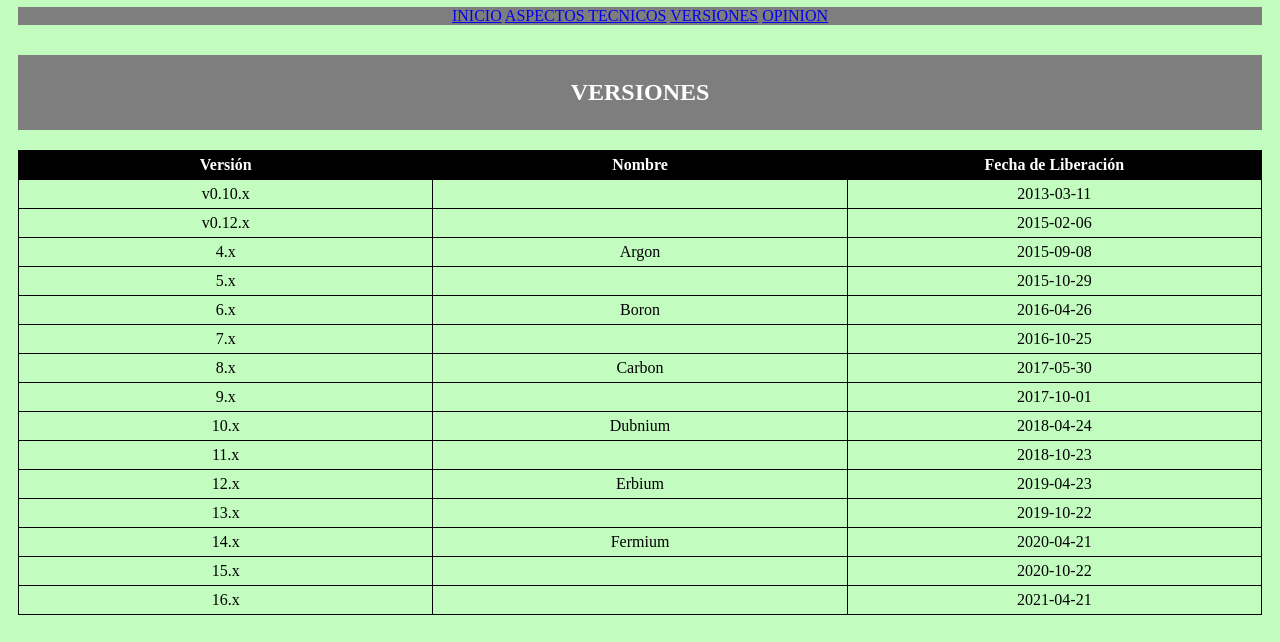
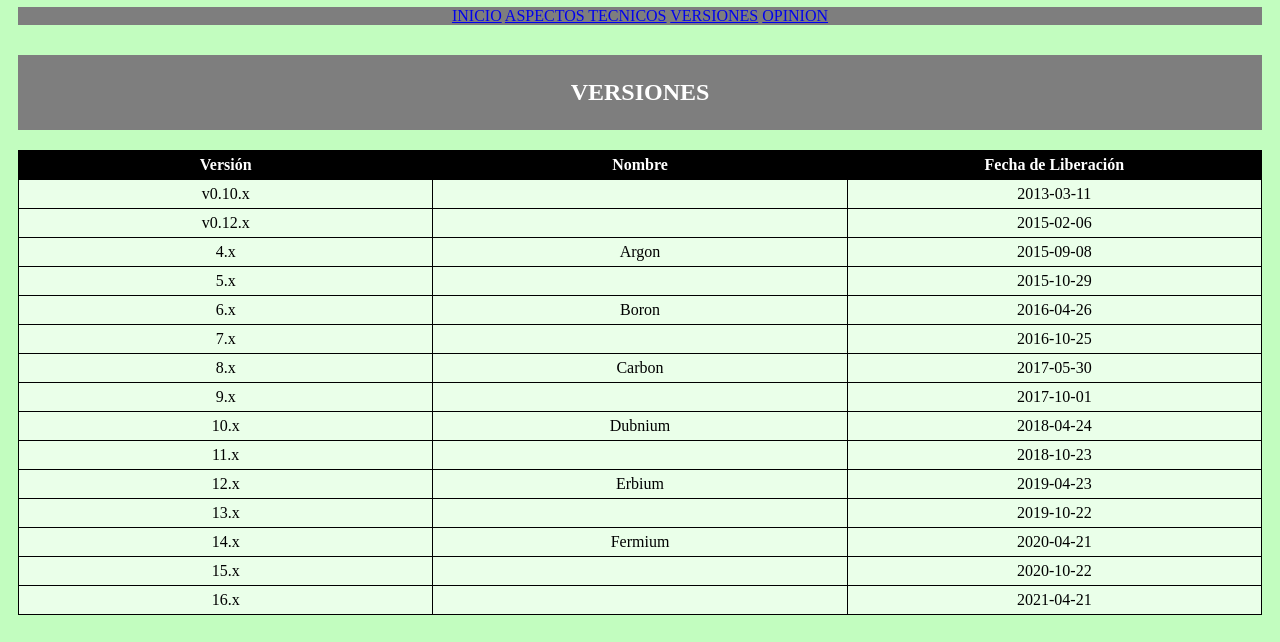
Before and after one commit to uo278193/practica1, a plain HTML site: page versiones.html in a window 1280 px wide. Shown: the part 101-743 px from the top of the page. Drawn offline with Linux system fonts and the light colour scheme.

Commit message:
seguimos cambiando la tabla

```diff
--- a/estilo/estilo.css
+++ b/estilo/estilo.css
@@ -64,6 +64,7 @@ header {
 table {
   border-collapse: collapse;
   width: 100%;
+  background-color: #EAFFE9;
 }
 th {
   background-color:  black;
```
